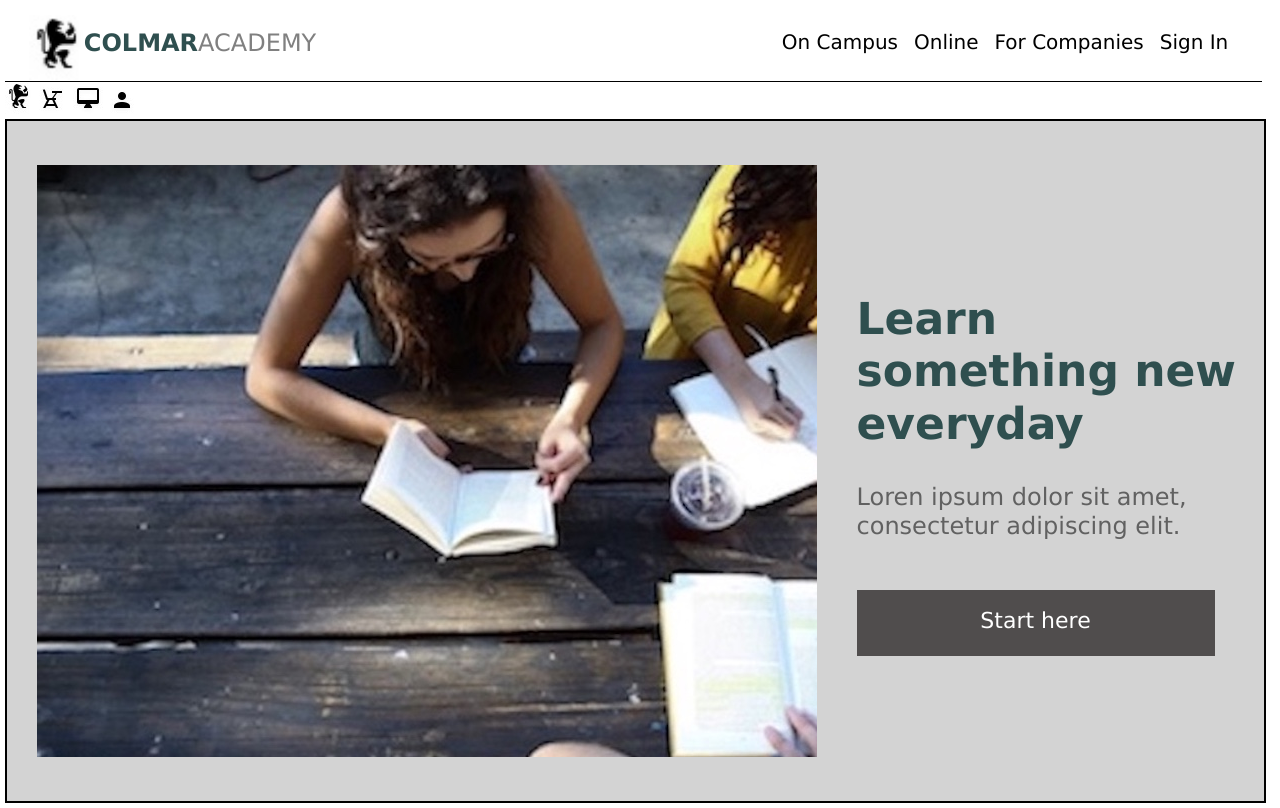
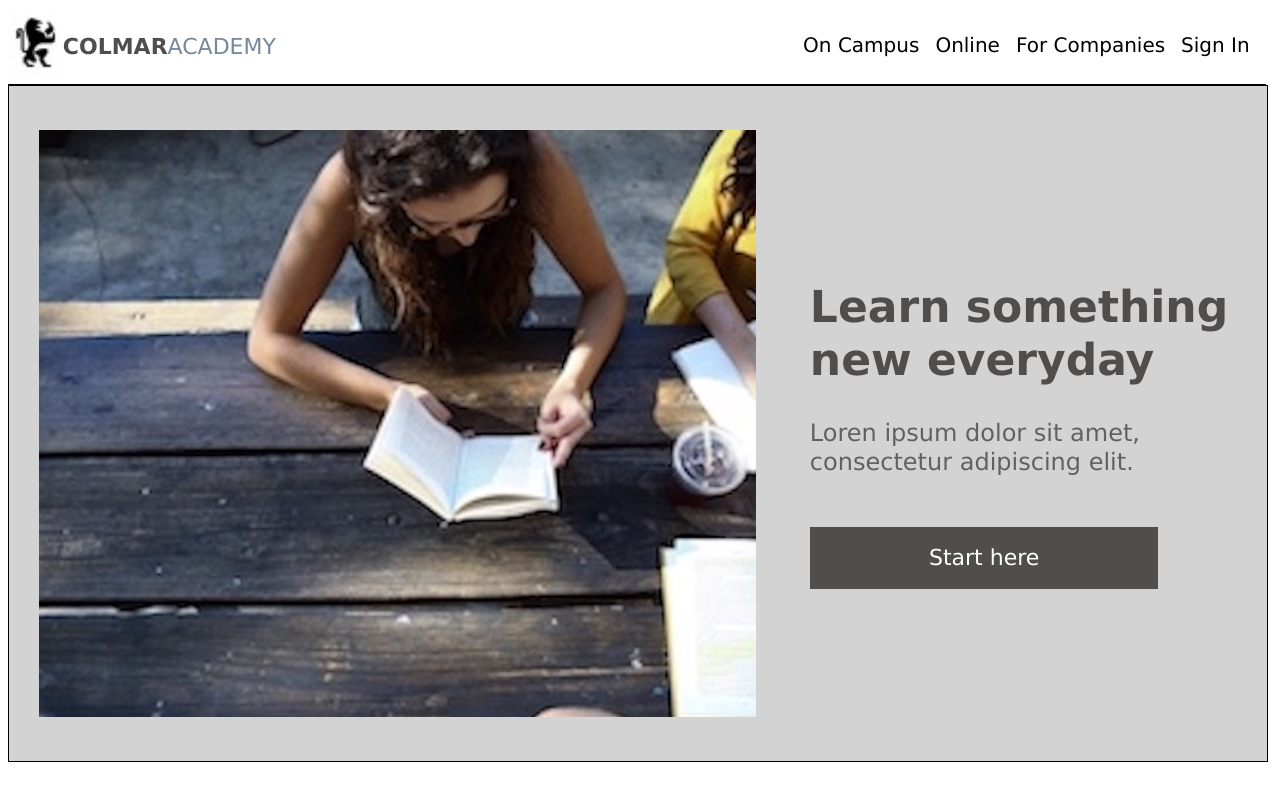
Before and after one commit to jalcoding8/colmar.github.io, a plain HTML site: page index.html in a window 1280 px wide. Drawn offline with Linux system fonts and the light colour scheme.

Commit message:
changes to html and css

```diff
--- a/index.html
+++ b/index.html
@@ -16,8 +16,8 @@
     <!-- Header-->
     <header class="header-desktop">
         <div class="logo-container">
-            <img alt="black on white logo image is a griffin" role="company logo" src="./resources/images/ic-logo-cat.jpeg" style= "height: 65px;">
-            <p><span style="font-weight: 600;">COLMAR</span><span style="color: gray;">ACADEMY</span></p>
+            <img alt="black on white logo image is a griffin" role="presentation" src="./resources/images/ic-logo-cat.jpeg" style= "height: 65px;">
+            <span class="colmar">COLMAR</span><span class="academy">ACADEMY</span>
         </div>
         <nav>
             <a href="#">On Campus</a>
@@ -27,7 +27,7 @@
         </nav>
     </header>
 
-    <div class="logo-container-mobile">
+    <div class="logo-container-mobile" role="presentation mobile">
         <img alt="griffin logo icon" src="ic-logo-cat.jpg">
         <img alt="school desk icon" src="./resources/images/ic-on-campus-desk.jpg">
         <img alt="computer monitor icon" src="./resources/images/ic-online-monitor-logo.jpeg">
--- a/resources/css/style.css
+++ b/resources/css/style.css
@@ -6,44 +6,15 @@ html {
   }
 
   body {
-    margin: 5px; /*new*/
-    /*width: 100%;*/
-    /*display: flex;*/
-    /*position: relative;*/
-    /*flex-direction: column;*/
-    /*align-items: center;*/
+    /*margin: 5px; */
     font-family: Verdana, sans-serif;
     font-size: 22px;
     color: darkslategray;
     background-color: white;
-    /*justify-content: center;
-    margin: auto;
-    width: 1300px:*/
-}
+  }
 
 .header-desktop {
     display: flex;
-
-
-
-}
-
-.logo-container {
-
-    display: flex;
-    height: 53px;
-    width: 60px;
-    margin-left: 24px;
-    margin-top: 2px;
-    padding: 0 1px 0 0;
-    margin-bottom: 5px;
-
-}
-
-p {
-    margin-top: 14px;
-    margin-bottom: 8px;
-    font-size: 24px;
 }
 
 header {
@@ -53,14 +24,32 @@ header {
     justify-content: space-between;
     align-items: center;
     height: 76px;
-    width: 99%;
+    width: 99.5%;
+    /*position: fixed;
+    z-index: 10;*/
+    top: 0;
+    padding: 0;
 }
+
+.logo-container  {
+    align-content: center;
+    align-items: center;
+    display: flex;
+}
+
+.colmar {
+    color:rgb(80, 77, 77);
+    font-weight: 700;
+}
+
+.academy {
+    color:lightslategray;
+}
+
 
 nav {
     display: flex;
     justify-content: flex-end;
-    margin-right: 18px;
-    text-decoration: none;
     text-align: right;
     margin-bottom: 2px;
 }
@@ -72,41 +61,44 @@ nav a {
     font-size: 20px;
 }
 
-
-
+.logo-container-mobile {
+    display: none;
+}
 
 .three-students-section {
     display: flex;
     justify-content: center;
     align-items: center;
     background-color: lightgray;
-    border: 2px solid black;
-    height: 680px;
-    width: 99%;
+    border: 1px solid black;
+    height: 675px;
+    width: 99.5%;
 
 }
 
 .three-students-container {
     /*margin-right: 5px;*/
     margin-left: 30px;
+    margin-right: 24px;
     display: flex;
     height:87%;
-    width: 62%;
-    background-color:white;
+    width: 57%;
+    /*background-color:white;*/
 
 }
 
 .image-three {
 
     overflow: hidden;
-    background-size: cover;
+    background-size: auto;
     display: flex;
     flex-wrap: wrap;
+
 }
 
 .text {
     width: 45%;
-    margin-left: 40px;
+    margin-left: 30px;
     margin-right: 10px;
     display: flex;
     justify-content: center;
@@ -115,12 +107,12 @@ nav a {
 
 h1 {
     font-weight: 800;
-    /*color: darkslategray;*/
+    color: rgb(80, 77, 77)
 }
 
 h4 {
     font-size: 24px;
-    font-weight: 545;
+    font-weight: 565;
     margin-bottom: 50px;
     color: #616161;
     /*padding: 20px;*/
@@ -132,7 +124,7 @@ h4 {
     text-align: center;
     color: white;
     font-weight: normal;
-    width: 90%;;
+    width: 78%;;
     height: 6%;
     background-color: rgb(80, 77, 77);
     padding-top: 18px;
```
